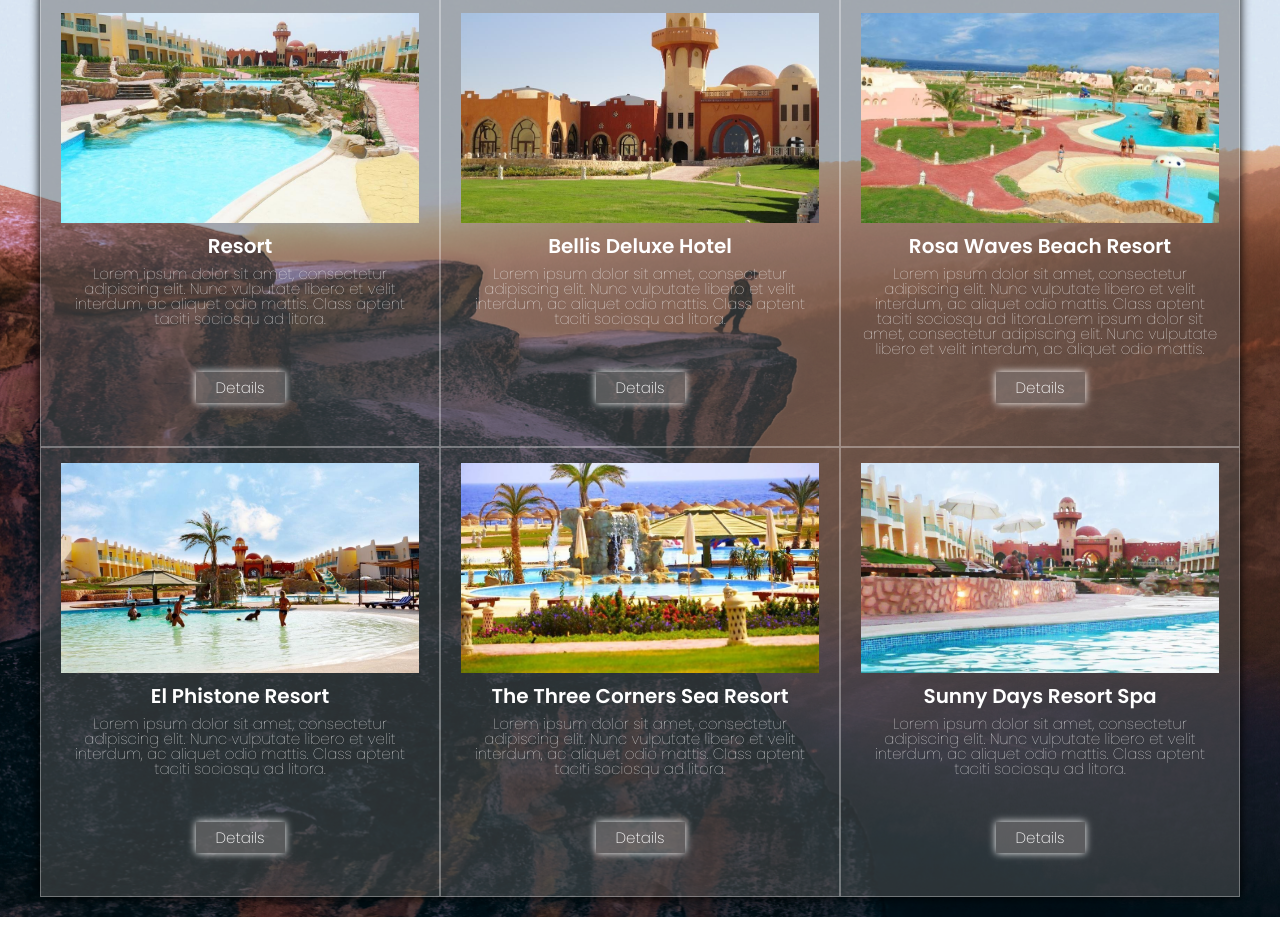
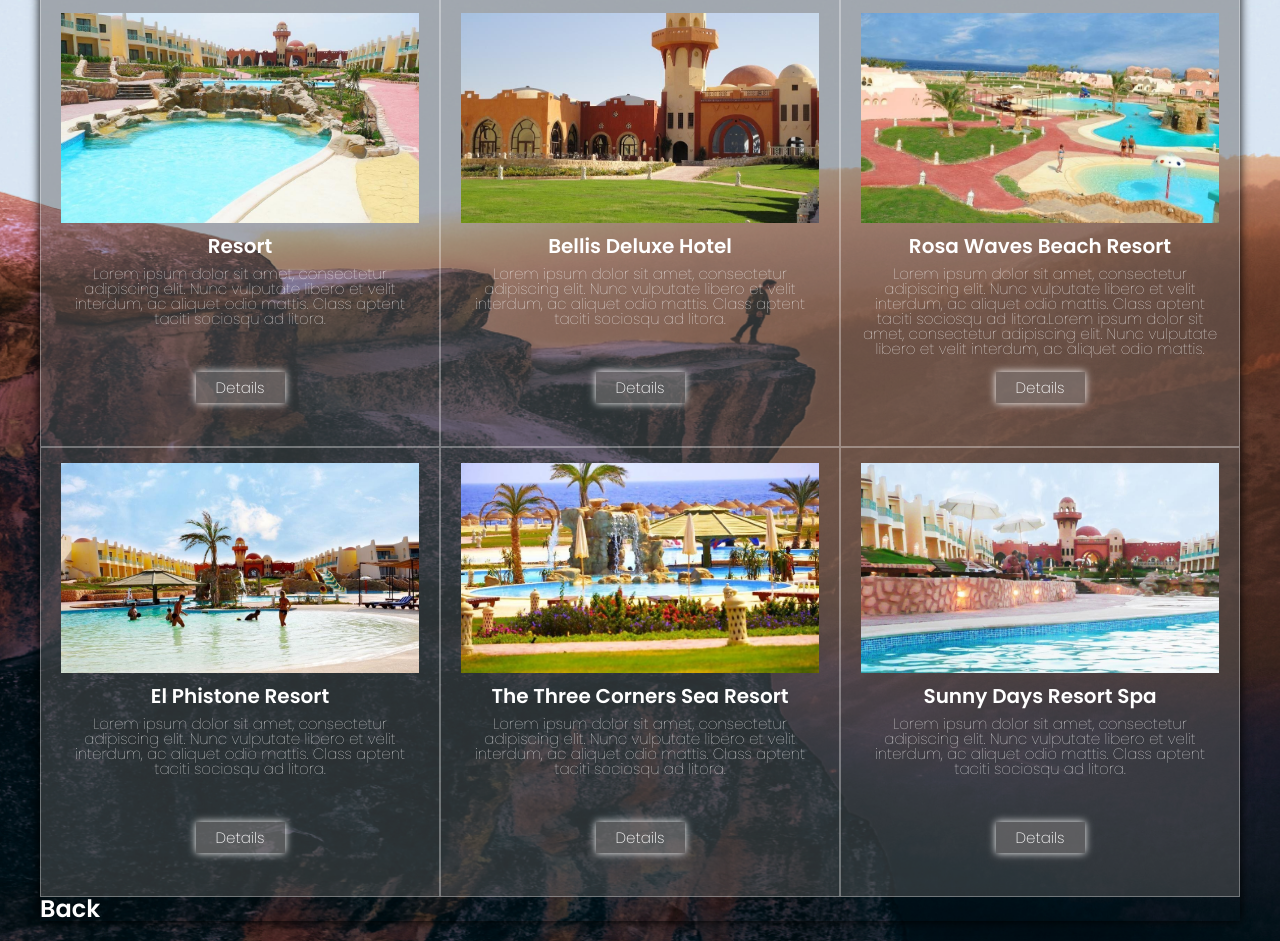
Before and after one commit to annabondarr/Test-project2, a plain HTML site: page third page/tours.html in a window 1280 px wide. Shown: the part 103-1044 px from the top of the page. Before the commit the page ends 1020 px from the top, so only its background shows below. Drawn offline with Linux system fonts and the light colour scheme.

Commit message:
fourth commit

```diff
--- a/css/style.css
+++ b/css/style.css
@@ -231,3 +231,9 @@ ul> li> p {
   font-size: 15px;
   padding: 5px 20px;
 }
+.back {
+  color: #ffffff;
+  font-size: 24px;
+  text-decoration: none;
+  font-weight: 600;
+}
--- a/third page/tours.html
+++ b/third page/tours.html
@@ -57,7 +57,9 @@
           </ul>
         </div>
       </div>
-
+      <div>
+        <a class="back" href="../index.html">Back</a>
+      </div>
     </div>
 </body>
 </html>
```
